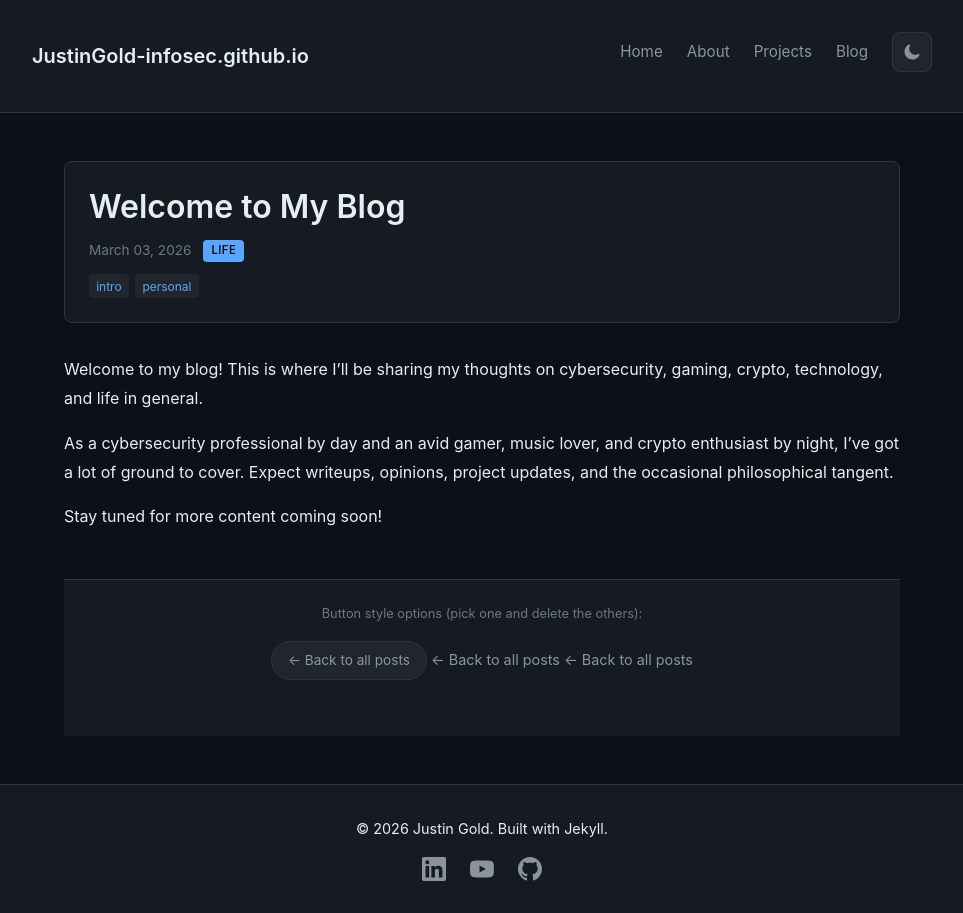
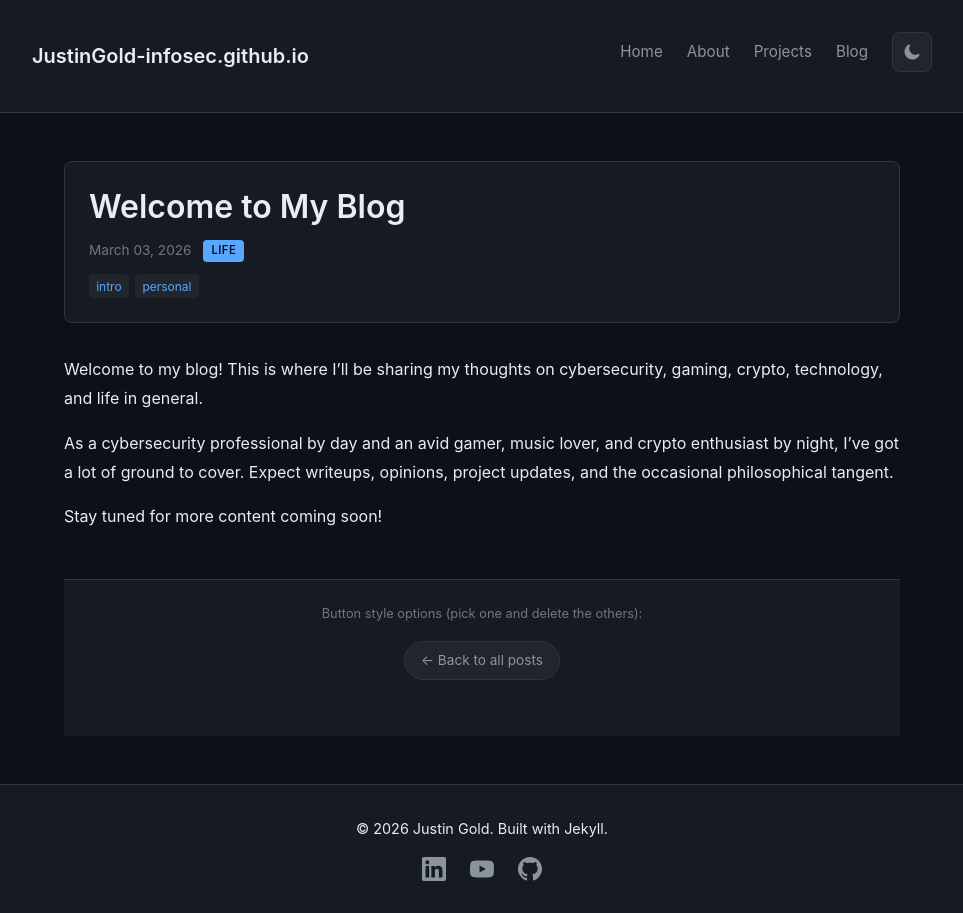
Before and after one commit to JustinGold-infosec/JustinGold-infosec.github.io, a Jekyll site: the page built from _posts/2026-03-04-welcome-to-my-blog.md, in a window 1280 px wide. Shown: the whole page, without its empty margins (158-1121 px from the left). Built offline with Jekyll 4.4.1, drawn with Linux system fonts in a browser that asks for light colours.

Commit message:
Remove redundant back link options in post layout

```diff
--- a/_layouts/post.html
+++ b/_layouts/post.html
@@ -27,7 +27,5 @@ layout: default
   <footer class="post-footer">
     <p style="color: var(--text-muted); font-size: 0.8rem; margin-bottom: 1rem;">Button style options (pick one and delete the others):</p>
     <a href="{{ '/blog/' | relative_url }}" class="back-link-pill">← Back to all posts</a>
-    <a href="{{ '/blog/' | relative_url }}" class="back-link-solid">← Back to all posts</a>
-    <a href="{{ '/blog/' | relative_url }}" class="back-link-outline">← Back to all posts</a>
   </footer>
 </article>
```
